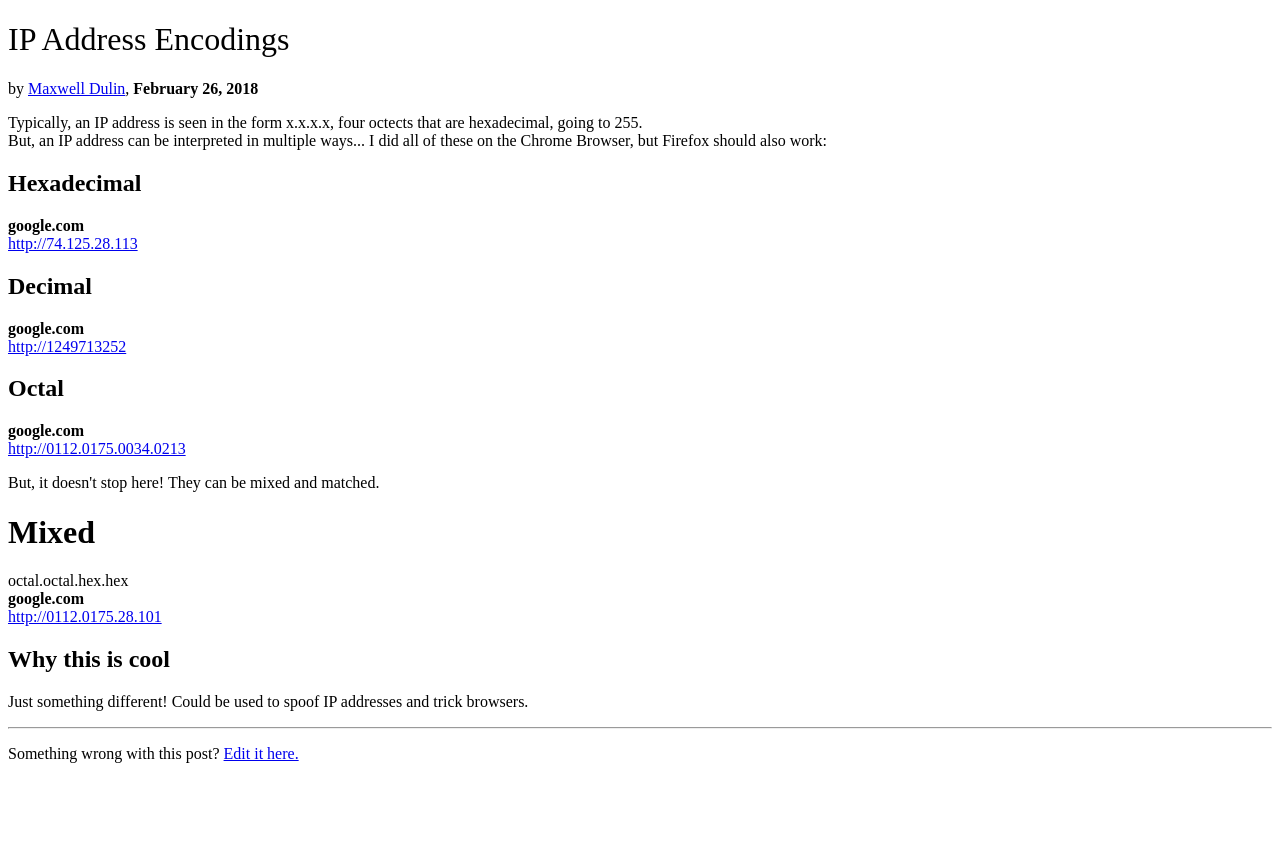
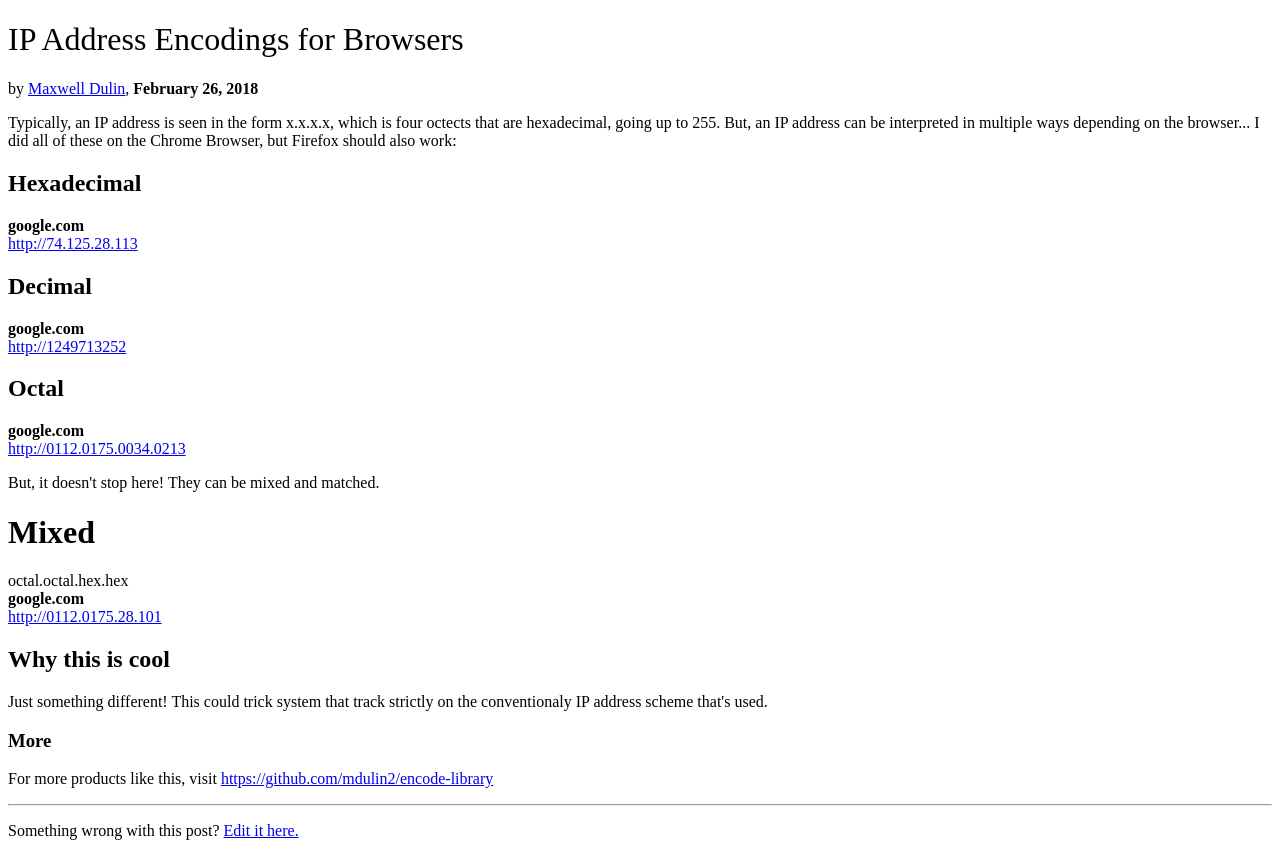
Before and after one commit to gu-app-club/blog, a Gatsby site: page /IP-encodings in a window 1280 px wide. Before the commit the page ends 800 px from the top, so only its background shows below. Built offline with nearby package versions, Linux system fonts and the light colour scheme; Gatsby itself is replaced by a stand-in of ours; some packages are replaced by stand-ins of ours.

Commit message:
Update IP-encodings.md

```diff
--- a/src/posts/IP-encodings.md
+++ b/src/posts/IP-encodings.md
@@ -1,13 +1,13 @@
 ---
 path: "/IP-encodings"
 date: "2018-02-26T04:41:53+00:00"
-title: "IP Address Encodings"
+title: "IP Address Encodings for Browsers"
 author: "Maxwell Dulin"
 author_link: "https://github.com/mdulin2"
 ---
 
-Typically, an IP address is seen in the form x.x.x.x, four octects that are hexadecimal, going to 255.
-But, an IP address can be interpreted in multiple ways...
+Typically, an IP address is seen in the form x.x.x.x, which is four octects that are hexadecimal, going up to 255.
+But, an IP address can be interpreted in multiple ways depending on the browser...
 I did all of these on the Chrome Browser, but Firefox should also work:
 
 ## Hexadecimal
@@ -31,4 +31,7 @@
 
 ## Why this is cool
 
-Just something different! Could be used to spoof IP addresses and trick browsers.
+Just something different! This could trick system that track strictly on the conventionaly IP address scheme that's used.
+
+### More
+For more products like this, visit https://github.com/mdulin2/encode-library
```
